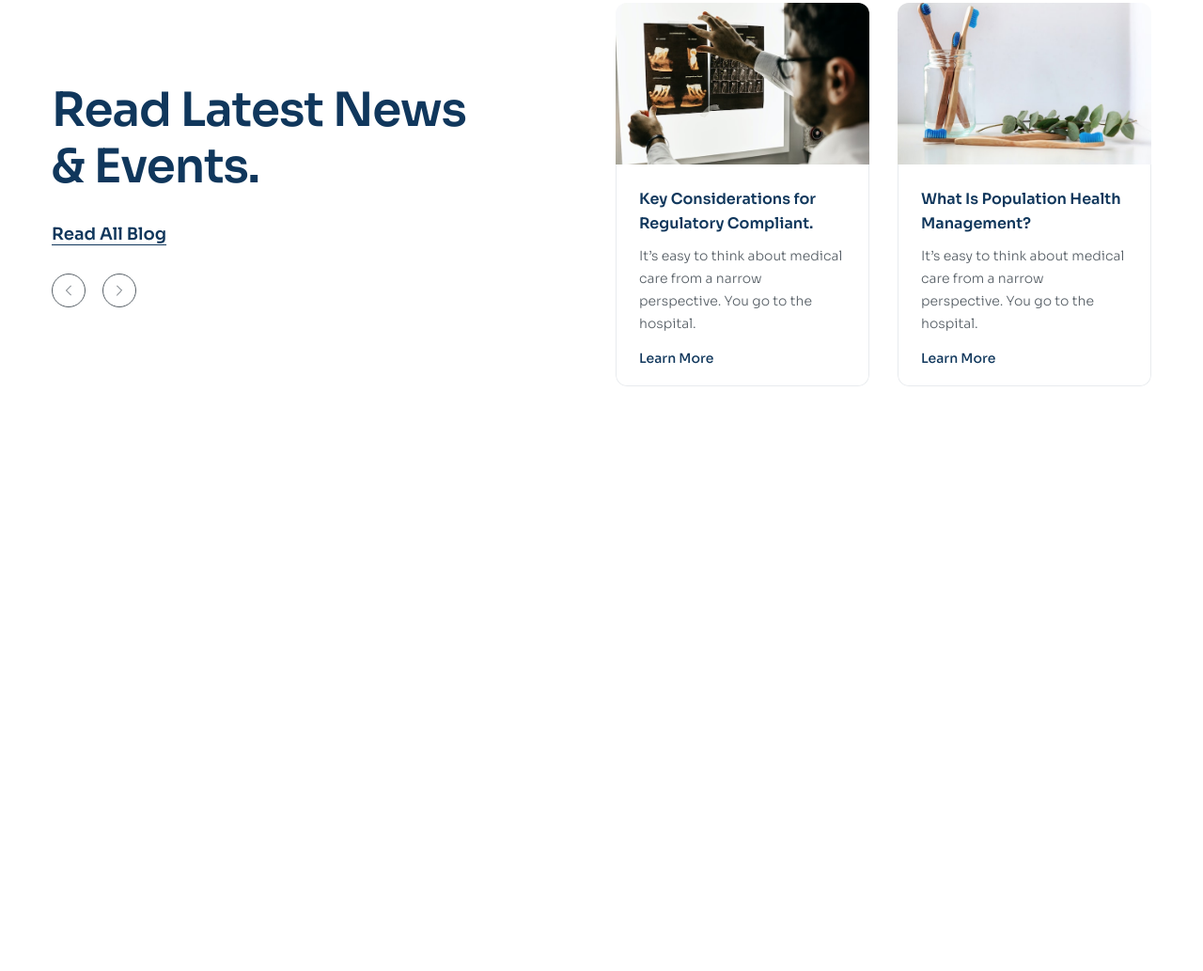
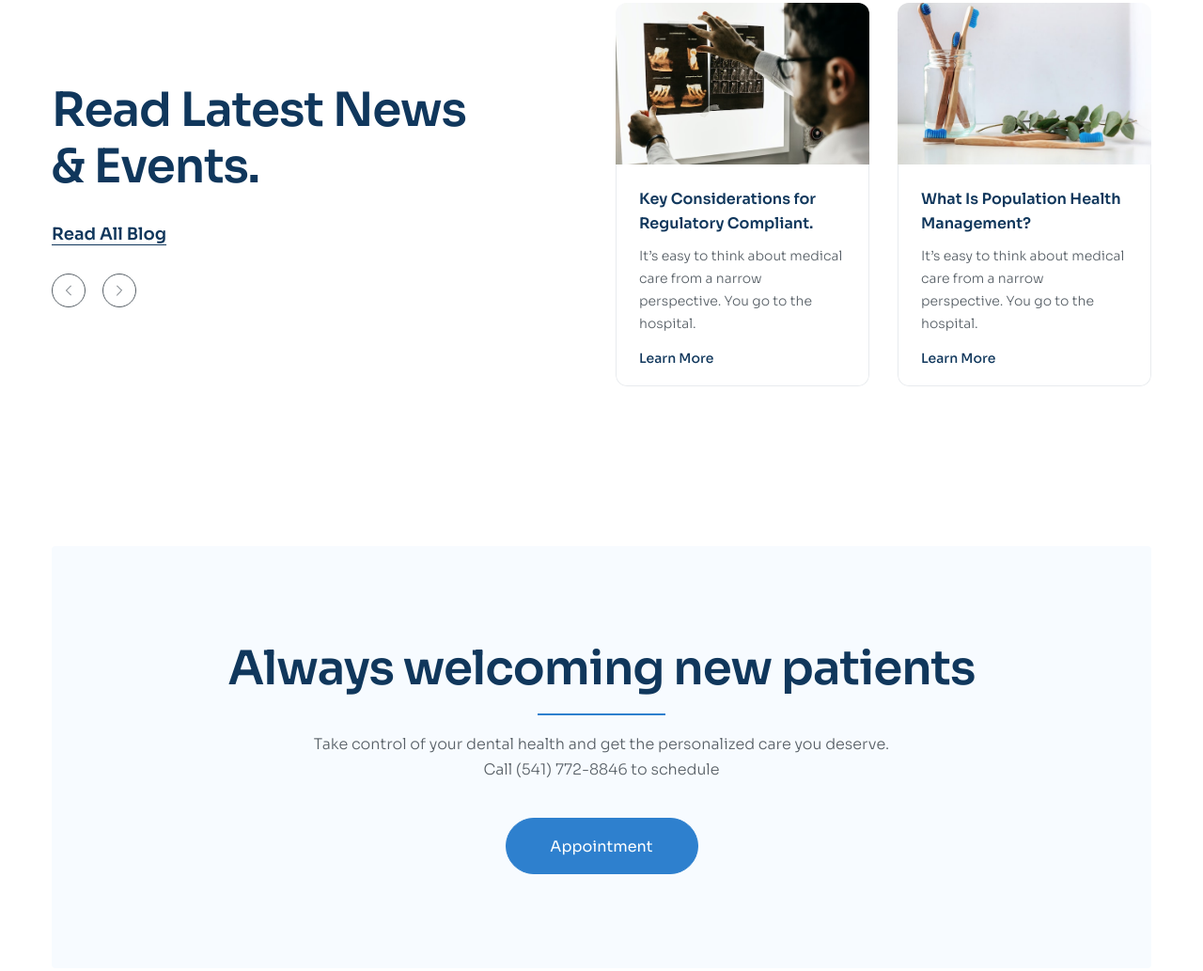
Before and after one commit to phucbinh1609/project-03, a plain HTML site: page index.html in a window 1280 px wide. Shown: the part 5117-6150 px from the top of the page at 94% size. Before the commit the page ends 5800 px from the top, so only its background shows below. Drawn offline with Linux system fonts and the light colour scheme.

Commit message:
Làm phần appointment

```diff
--- a/assets/css/styles.css
+++ b/assets/css/styles.css
@@ -599,7 +599,10 @@ a {
 
 .news-item:hover {
     box-shadow: 0px 18px 50px rgba(0, 0, 0, 0.05);
-    transform: translateY(-16px);
+}
+
+.news-item:hover .news-item__img {
+    transform: scale(1.1);
 }
 
 .news-item:hover .news-item__body {
@@ -607,10 +610,16 @@ a {
 }
 
 .news-item__thumb {
+    height: 172px;
+    overflow: hidden;
+}
+
+.news-item__img {
     display: block;
     width: 100%;
-    height: 172px;
+    height: 100%;
     object-fit: cover;
+    transition: 0.25s;
 }
 
 .news-item__body {
@@ -645,3 +654,43 @@ a {
     line-height: 1.8;
     color: #10375c;
 }
+
+.news-item__more:hover {
+    color: #2e80ce;
+}
+
+/* Appointment */
+.appointment {
+    margin: 85px 0 170px;
+}
+
+.appointment__inner {
+    padding: 100px 70px;
+    border-radius: 4px;
+    background: #f7fbff;
+    text-align: center;
+}
+
+.appointment__heading {
+    position: relative;
+    padding-bottom: 20px;
+}
+
+.appointment__heading::after {
+    position: absolute;
+    left: 0;
+    right: 0;
+    bottom: 0;
+    margin: 0 auto;
+    display: block;
+    content: "";
+    width: 136px;
+    height: 2px;
+    background: #2e80ce;
+}
+
+.appointment__desc {
+    max-width: 617px;
+    margin: 18px auto 38px;
+    font-size: 1.6rem;
+}
--- a/index.html
+++ b/index.html
@@ -184,7 +184,7 @@
             </div>
         </header>
 
-        <main style="height: 5000px">
+        <main style="height: 6000px">
             <!-- Service -->
             <section class="service">
                 <div class="container">
@@ -588,12 +588,12 @@
                         <div class="news__list">
                             <!-- News item 1 -->
                             <article class="news-item">
-                                <figure>
+                                <figure class="news-item__thumb">
                                     <a href="#!">
                                         <img
                                             src="./assets/img/news-01.jpg"
                                             alt=""
-                                            class="news-item__thumb"
+                                            class="news-item__img"
                                         />
                                     </a>
                                 </figure>
@@ -617,12 +617,12 @@
 
                             <!-- News item 2 -->
                             <article class="news-item">
-                                <figure>
+                                <figure class="news-item__thumb">
                                     <a href="#!">
                                         <img
                                             src="./assets/img/news-02.jpg"
                                             alt=""
-                                            class="news-item__thumb"
+                                            class="news-item__img"
                                         />
                                     </a>
                                 </figure>
@@ -647,6 +647,23 @@
                     </div>
                 </div>
             </section>
+
+            <!-- Appointment -->
+            <section class="appointment">
+                <div class="container">
+                    <div class="appointment__inner">
+                        <h2 class="appointment__heading section-heading">
+                            Always welcoming new patients
+                        </h2>
+                        <p class="appointment__desc section-desc">
+                            Take control of your dental health and get the
+                            personalized care you deserve. Call (541) 772-8846
+                            to schedule
+                        </p>
+                        <a href="#!" class="btn">Appointment</a>
+                    </div>
+                </div>
+            </section>
         </main>
     </body>
 </html>
```
